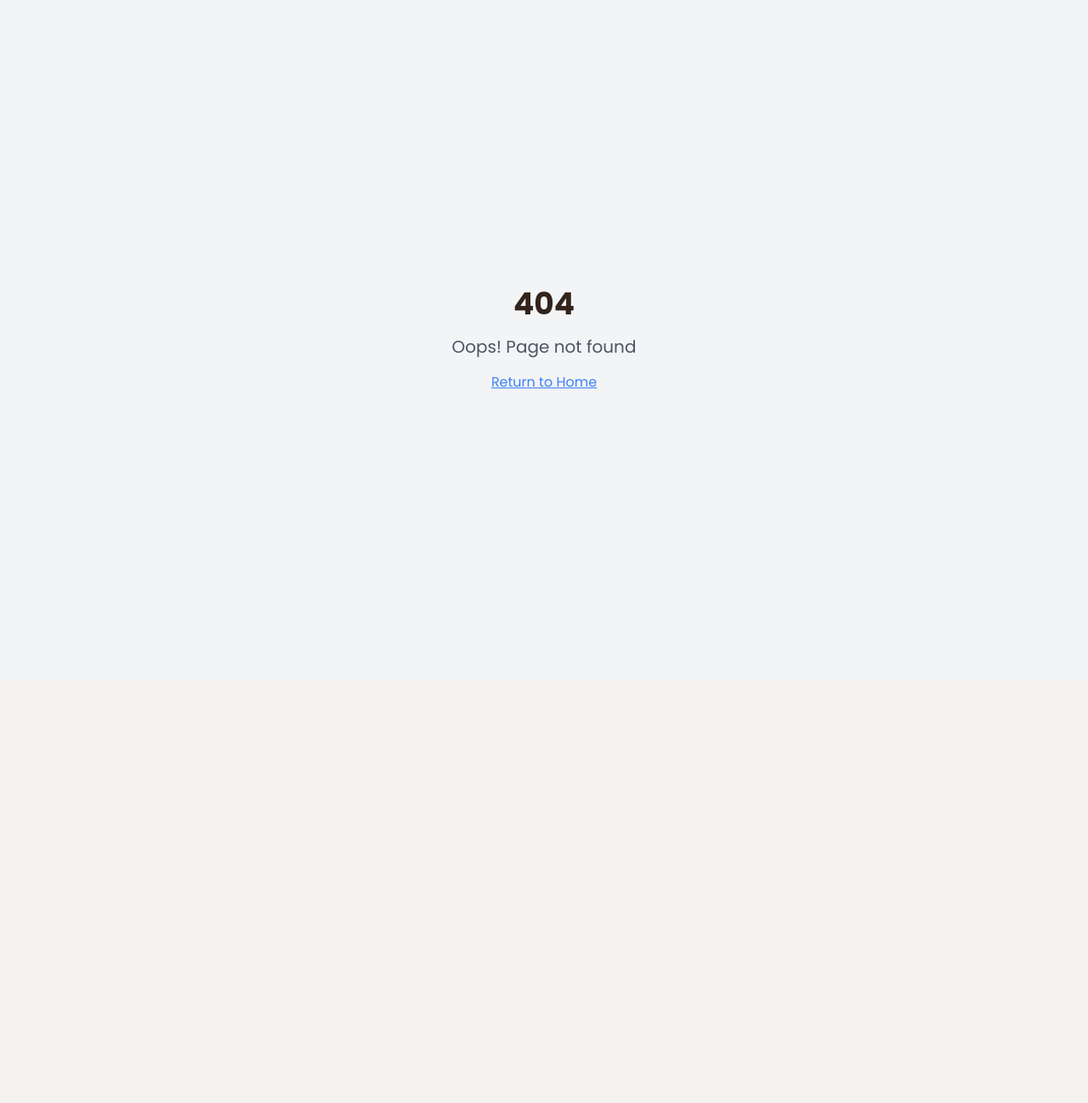
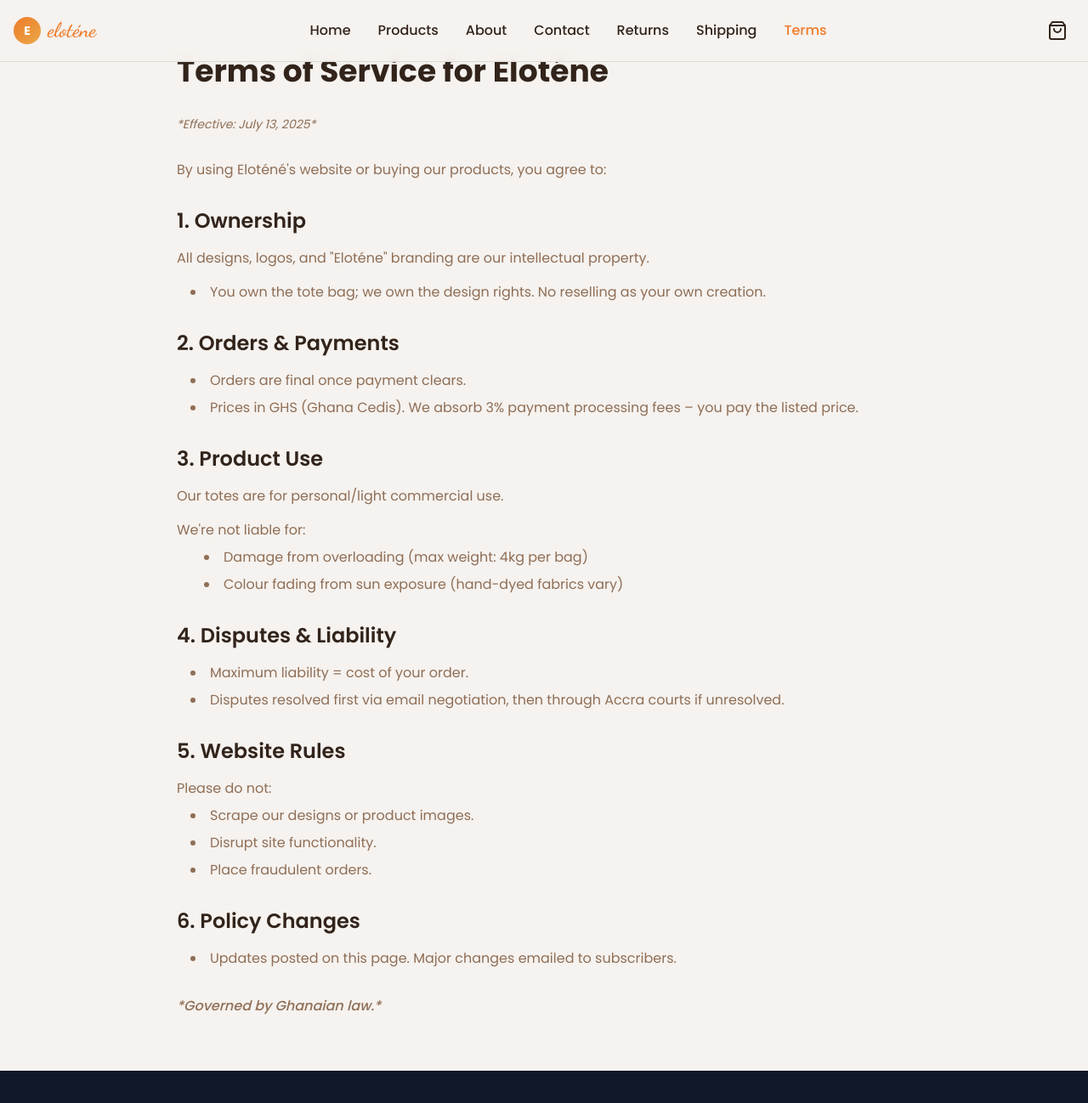
Before and after one commit to PlotinaArhin/elotene-tote-shop-3d, a React (Vite) app: page /terms-of-service in a window 1280 px wide. Before the commit this address had no page. Shown: the top 1298 px of the page at 85% size. Before the commit the page ends 800 px from the top, so only its background shows below. Built offline with nearby package versions, Linux system fonts and the light colour scheme.

Commit message:
Add Terms of Service page
Add Terms of Service page and add it to the footer.

```diff
--- a/src/App.tsx
+++ b/src/App.tsx
@@ -9,6 +9,7 @@ import About from "./pages/About";
 import Contact from "./pages/Contact";
 import ReturnsPolicy from "./pages/ReturnsPolicy";
 import ShippingPolicy from "./pages/ShippingPolicy";
+import TermsOfService from "./pages/TermsOfService";
 import NotFound from "./pages/NotFound";
 
 const queryClient = new QueryClient();
@@ -25,6 +26,7 @@ const App = () => (
           <Route path="/contact" element={<Contact />} />
           <Route path="/returns-policy" element={<ReturnsPolicy />} />
           <Route path="/shipping-policy" element={<ShippingPolicy />} />
+          <Route path="/terms-of-service" element={<TermsOfService />} />
           {/* ADD ALL CUSTOM ROUTES ABOVE THE CATCH-ALL "*" ROUTE */}
           <Route path="*" element={<NotFound />} />
         </Routes>
--- a/src/components/Footer.tsx
+++ b/src/components/Footer.tsx
@@ -1,5 +1,6 @@
 
 import { Facebook, Instagram, Twitter, Mail, Phone, MapPin } from 'lucide-react';
+import { Link } from 'react-router-dom';
 
 const Footer = () => {
   return (
@@ -87,7 +88,7 @@ const Footer = () => {
           </p>
           <div className="flex space-x-6 mt-4 md:mt-0">
             <a href="#" className="text-gray-400 hover:text-white text-sm transition-colors">Privacy Policy</a>
-            <a href="#" className="text-gray-400 hover:text-white text-sm transition-colors">Terms of Service</a>
+            <Link to="/terms-of-service" className="text-gray-400 hover:text-white text-sm transition-colors">Terms of Service</Link>
             <a href="#" className="text-gray-400 hover:text-white text-sm transition-colors">Cookie Policy</a>
           </div>
         </div>
--- a/src/components/Header.tsx
+++ b/src/components/Header.tsx
@@ -75,6 +75,14 @@ const Header = ({ cartCount, onCartClick }: HeaderProps) => {
               }`}
             >
               Shipping
+            </Link>
+            <Link
+              to="/terms-of-service"
+              className={`text-foreground hover:text-primary transition-colors font-medium ${
+                isActive('/terms-of-service') ? 'text-primary' : ''
+              }`}
+            >
+              Terms
             </Link>
           </nav>
 
@@ -158,6 +166,15 @@ const Header = ({ cartCount, onCartClick }: HeaderProps) => {
               >
                 Shipping
               </Link>
+              <Link
+                to="/terms-of-service"
+                className={`text-foreground hover:text-primary transition-colors font-medium ${
+                  isActive('/terms-of-service') ? 'text-primary' : ''
+                }`}
+                onClick={() => setIsMenuOpen(false)}
+              >
+                Terms
+              </Link>
             </div>
           </nav>
         )}
--- /dev/null
+++ b/src/pages/TermsOfService.tsx
@@ -0,0 +1,105 @@
+import Header from '../components/Header';
+import Footer from '../components/Footer';
+
+const TermsOfService = () => {
+  return (
+    <div className="min-h-screen bg-background">
+      <Header cartCount={0} onCartClick={() => {}} />
+
+      <main className="container mx-auto px-4 py-16 max-w-4xl">
+        <div className="prose prose-lg max-w-none">
+          <h1 className="text-4xl font-bold text-foreground mb-8">
+            Terms of Service for Eloténe
+          </h1>
+
+          <p className="text-sm text-muted-foreground mb-8 italic">
+            *Effective: July 13, 2025*
+          </p>
+
+          <p className="text-muted-foreground mb-8">
+            By using Eloténé's website or buying our products, you agree to:
+          </p>
+
+          <section className="mb-8">
+            <h2 className="text-2xl font-semibold text-foreground mb-4">
+              1. Ownership
+            </h2>
+            <p className="text-muted-foreground mb-4">
+              All designs, logos, and "Eloténe" branding are our intellectual property.
+            </p>
+            <ul className="list-disc list-inside text-muted-foreground space-y-2 mb-6 ml-4">
+              <li>You own the tote bag; we own the design rights. No reselling as your own creation.</li>
+            </ul>
+          </section>
+
+          <section className="mb-8">
+            <h2 className="text-2xl font-semibold text-foreground mb-4">
+              2. Orders & Payments
+            </h2>
+            <ul className="list-disc list-inside text-muted-foreground space-y-2 mb-6 ml-4">
+              <li>Orders are final once payment clears.</li>
+              <li>Prices in GHS (Ghana Cedis). We absorb 3% payment processing fees – you pay the listed price.</li>
+            </ul>
+          </section>
+
+          <section className="mb-8">
+            <h2 className="text-2xl font-semibold text-foreground mb-4">
+              3. Product Use
+            </h2>
+            <p className="text-muted-foreground mb-4">
+              Our totes are for personal/light commercial use.
+            </p>
+            <p className="text-muted-foreground mb-2">
+              We're not liable for:
+            </p>
+            <ul className="list-disc list-inside text-muted-foreground space-y-2 mb-6 ml-8">
+              <li>Damage from overloading (max weight: 4kg per bag)</li>
+              <li>Colour fading from sun exposure (hand-dyed fabrics vary)</li>
+            </ul>
+          </section>
+
+          <section className="mb-8">
+            <h2 className="text-2xl font-semibold text-foreground mb-4">
+              4. Disputes & Liability
+            </h2>
+            <ul className="list-disc list-inside text-muted-foreground space-y-2 mb-6 ml-4">
+              <li>Maximum liability = cost of your order.</li>
+              <li>Disputes resolved first via email negotiation, then through Accra courts if unresolved.</li>
+            </ul>
+          </section>
+
+          <section className="mb-8">
+            <h2 className="text-2xl font-semibold text-foreground mb-4">
+              5. Website Rules
+            </h2>
+            <p className="text-muted-foreground mb-2">
+              Please do not:
+            </p>
+            <ul className="list-disc list-inside text-muted-foreground space-y-2 mb-6 ml-4">
+              <li>Scrape our designs or product images.</li>
+              <li>Disrupt site functionality.</li>
+              <li>Place fraudulent orders.</li>
+            </ul>
+          </section>
+
+          <section className="mb-8">
+            <h2 className="text-2xl font-semibold text-foreground mb-4">
+              6. Policy Changes
+            </h2>
+            <ul className="list-disc list-inside text-muted-foreground space-y-2 mb-6 ml-4">
+              <li>Updates posted on this page. Major changes emailed to subscribers.</li>
+            </ul>
+          </section>
+
+          <p className="text-muted-foreground font-medium italic">
+            *Governed by Ghanaian law.*
+          </p>
+        </div>
+      </main>
+
+      <Footer />
+    </div>
+  );
+};
+
+export default TermsOfService;
```
